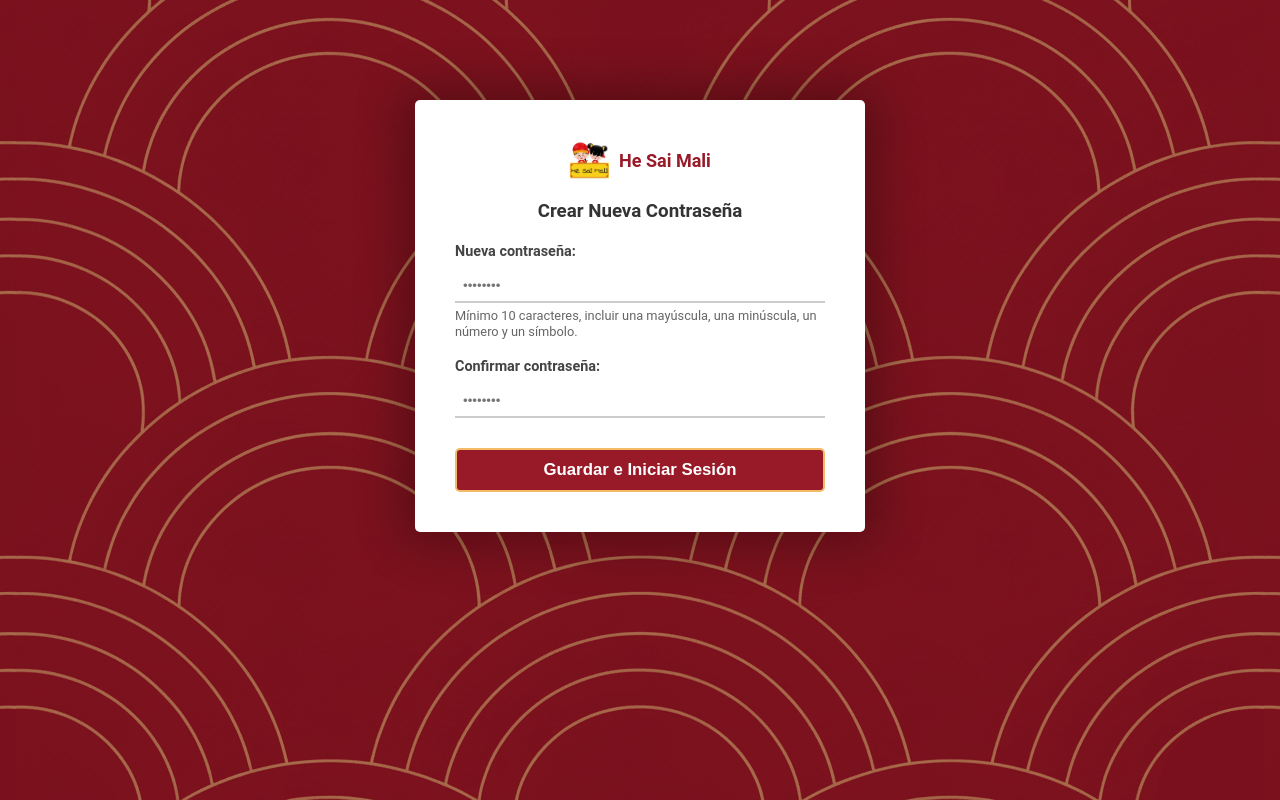
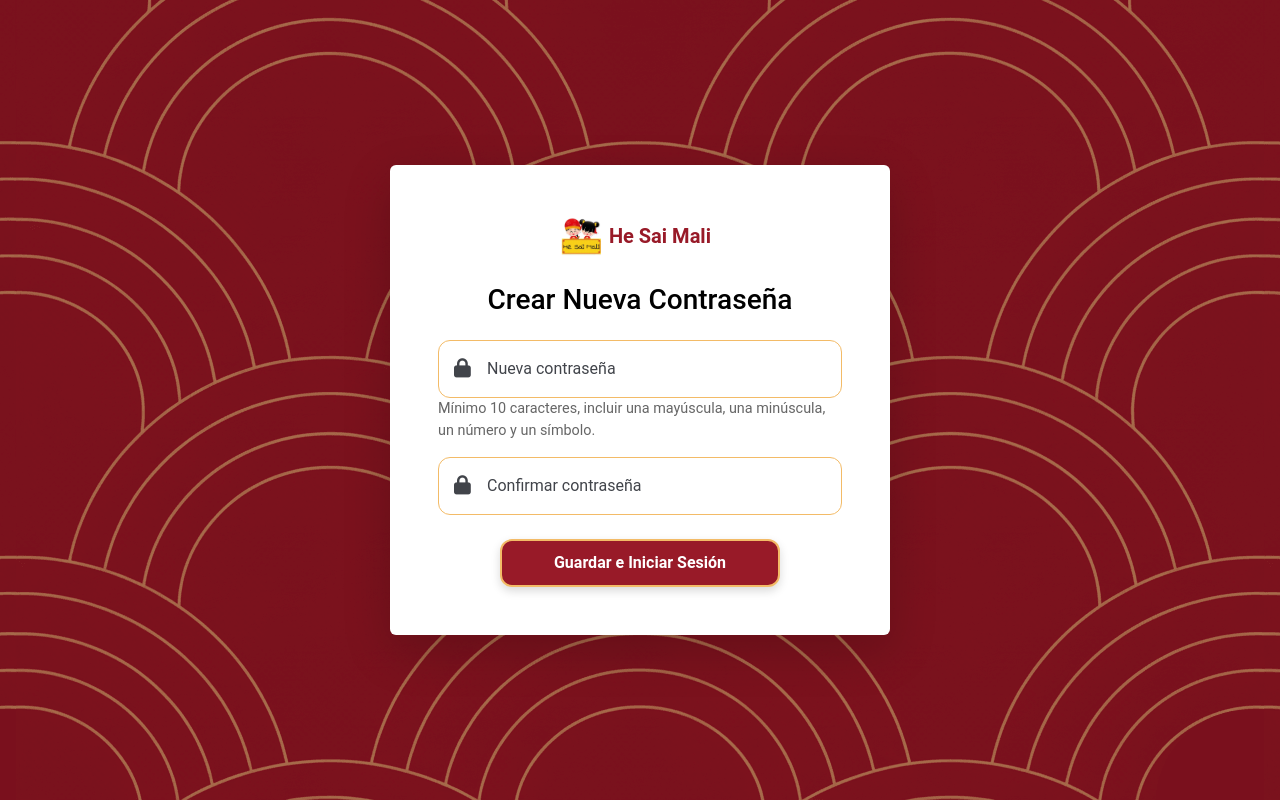
Before and after one commit to EZMejia/Gestor-He-Sai-Mali, a Django app: page /reset-password/1/1/ in a window 1280 px wide. Run offline with Django 5.2, Linux system fonts and the light colour scheme.

```diff
--- a/He_Sai_Mali/serializers.py
+++ b/He_Sai_Mali/serializers.py
@@ -169,6 +169,7 @@ class LoginSerializer(serializers.Serializer):
         write_only=True,
         error_messages={'blank': 'La contraseña no puede quedarse vacía.', 'required': 'La contraseña es obligatoria.'}
     )
+    recordar = serializers.BooleanField(required=False, default=False)
 
 class ProveedorSerializer(serializers.ModelSerializer):
     telefono = serializers.CharField(
--- a/He_Sai_Mali/templates/He_Sai_Mali/reset_password.html
+++ b/He_Sai_Mali/templates/He_Sai_Mali/reset_password.html
@@ -3,10 +3,26 @@
 <html lang="es">
 <head>
     <meta charset="UTF-8">
-    <link rel="icon" type="image/png" href="{% static 'He_Sai_Mali/logo.png' %}">
     <meta name="viewport" content="width=device-width, initial-scale=1.0">
     <title>He Sai Mali - Nueva Contraseña</title>
+    <link rel="icon" type="image/png" href="{% static 'He_Sai_Mali/logo.png' %}">
+
+    <script>
+        (function() {
+            const savedTheme = localStorage.getItem('theme') || 'light';
+            document.documentElement.setAttribute('data-theme', savedTheme);
+        })();
+    </script>
+
+    <!-- Bootstrap y Awesome Fonts -->
+    <link href="https://cdn.jsdelivr.net/npm/bootstrap@5.3.0/dist/css/bootstrap.min.css" rel="stylesheet">
+    <link rel="stylesheet" href="https://cdnjs.cloudflare.com/ajax/libs/font-awesome/6.5.1/css/all.min.css">
+
+    <!-- styles.css -->
+    <link rel="stylesheet" href="{% static 'He_Sai_Mali/css/styles.css' %}">
+    <!--
     <style>
+
         body { font-family: 'Roboto', sans-serif; background-image: url("{% static 'He_Sai_Mali/fondo.png' %}"); background-position: center bottom; display: flex; justify-content: center; align-items: flex-start; min-height: 100dvh; margin: 0; user-select: none; }
         form { display: block; margin: 100px auto; padding: 40px; background-color: white; box-shadow: 0 0 50px 10px rgba(0, 0, 0, 0.3); width: 100%; max-width: 450px; border-radius: 5px; box-sizing: border-box;}
         .He_Sai_Mali { display: flex; justify-content: center; align-items: center; width: 100%; margin-bottom: 20px; }
@@ -29,8 +45,45 @@
             .He_Sai_Mali h2 { font-size: 1.1em; }
         }
     </style>
+    -->
 </head>
-<body>
+<body class="fondo-imagen container-fluid d-flex justify-content-center align-items-center" style="min-height: 100dvh;">
+    <form id="resetForm" class="rounded bg-claro overflow-hidden col-11 shadow-lg d-flex flex-column py-5" style="max-width: 500px;">
+        <!-- Titulo -->
+        <div class="col-12 d-flex flex-row align-items-center justify-content-center">
+            <img src="{% static 'He_Sai_Mali/logo.png' %}" class="logo" alt="Logo He Sai Mali">
+            <span class="fw-bold m-2 text-rojo fs-5">He Sai Mali</span>
+        </div>
+        <h3 class="mt-4 text-center mx-4" style="color: var(--texto-oscuro)">Crear Nueva Contraseña</h3>
+
+        <!-- Zona de mensajes -->
+        <div id="alert-box" class="alert mx-5 d-none"></div>
+
+        <input type="hidden" id="uid" value="{{ uidb64 }}">
+        <input type="hidden" id="token" value="{{ token }}">
+
+        <!-- Inputs -->
+        <div class="form-floating input-diseno-imagen mx-5 mt-3">
+            <i class="fa-solid fa-lock input-icon"></i>
+
+            <input type="password" class="form-control" name="pass1" id="pass1" placeholder="••••••••" autocomplete="off" required>
+            <label for="pass1">Nueva contraseña</label>
+        </div>
+        <span class="texto-gris mx-5 mb-3" style="font-size: 0.9em;">Mínimo 10 caracteres, incluir una mayúscula, una minúscula, un número y un símbolo.</span>
+
+        <div class="form-floating input-diseno-imagen mb-4 mx-5">
+            <i class="fa-solid fa-lock input-icon"></i>
+
+            <input type="password" class="form-control" name="pass2" id="pass2" placeholder="••••••••" autocomplete="off" required>
+            <label for="pass2">Confirmar contraseña</label>
+        </div>
+
+        <!-- Boton para recuperar contraseña -->
+        <div class="row d-flex justify-content-center mx-5">
+            <button type="submit" class="btn-menu" id="btn-enviar">Guardar e Iniciar Sesión</button>
+        </div>
+    </form>
+    <!--
     <form id="resetForm">
         <div class="He_Sai_Mali">
             <img src="{% static 'He_Sai_Mali/logo.png' %}" class="logo" alt="Logo">
@@ -55,6 +108,7 @@
             <button type="submit" class="Continuar" id="btn-enviar">Guardar e Iniciar Sesión</button>
         </div>
     </form>
+    -->
 
     <script>
         document.getElementById('resetForm').addEventListener('submit', async (e) => {
@@ -70,14 +124,14 @@
             const passRegex = /^(?=.*[a-z])(?=.*[A-Z])(?=.*\d)(?=.*[\W_]).{10,}$/;
             if (!passRegex.test(pass1)) {
                 alertBox.style.display = 'block';
-                alertBox.className = 'alert alert-error';
+                alertBox.className = 'alert alert-danger mx-5 mb-0 mt-2';
                 alertBox.innerHTML = `<b>Error:</b> La contraseña no cumple con los requisitos mínimos de seguridad.`;
                 return;
             }
 
             if(pass1 !== pass2) {
                 alertBox.style.display = 'block';
-                alertBox.className = 'alert alert-error';
+                alertBox.className = 'alert alert-danger mx-5 mb-0 mt-2';
                 alertBox.textContent = "Las contraseñas no coinciden.";
                 return;
             }
@@ -99,18 +153,18 @@
 
                 alertBox.style.display = 'block';
                 if (res.ok) {
-                    alertBox.className = 'alert alert-success';
+                    alertBox.className = 'alert alert-success mx-5 mb-0 mt-2';
                     alertBox.innerHTML = `<b>¡Éxito!</b> ${data.message}`;
                     setTimeout(() => window.location.href = '/login/', 2500);
                 } else {
-                    alertBox.className = 'alert alert-error';
+                    alertBox.className = 'alert alert-danger mx-5 mb-0 mt-2';
                     alertBox.innerHTML = `<b>Error:</b> ${data.error}`;
                     btn.disabled = false;
                     btn.textContent = "Guardar e Iniciar Sesión";
                 }
             } catch (error) {
                 alertBox.style.display = 'block';
-                alertBox.className = 'alert alert-error';
+                alertBox.className = 'alert alert-danger mx-5 mb-0 mt-2';
                 alertBox.textContent = "Error de conexión con el servidor.";
                 btn.disabled = false;
                 btn.textContent = "Guardar e Iniciar Sesión";
```
Also changed, not shown: He_Sai_Mali/api.py (+8 -0 lines).
